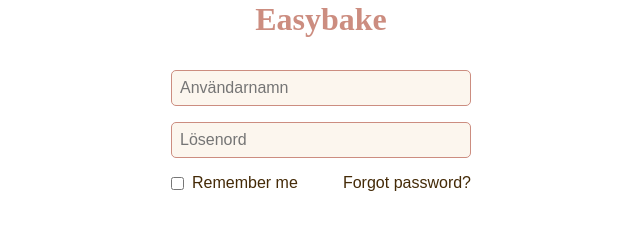
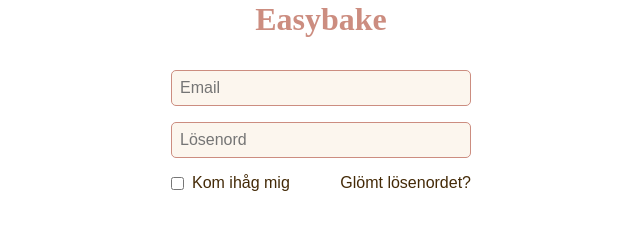
Before and after one commit to dylanR96/syntax-squad, a React (Vite) app in the folder frontend/: page / in a window 1280 px wide. Shown: the part 251-493 px from the top of the page, without its empty margins (319-959 px from the left). Built offline with nearby package versions, Linux system fonts and the light colour scheme; a web font is replaced by a local one.

Commit message:
Added basic login functionality

```diff
--- a/frontend/src/pages/Login/Login.tsx
+++ b/frontend/src/pages/Login/Login.tsx
@@ -1,30 +1,83 @@
+import { useState } from "react";
 import "./Login.css";
 import logo from "../../assets/images/easybakelogo.svg";
 import facebook from "../../assets/images/facebook.svg";
 import google from "../../assets/images/google.svg";
 import x from "../../assets/images/x.svg";
 import dottedLine from "../../assets/images/dotted-line.svg";
-import { Link } from "react-router-dom";
+import { useNavigate, Link } from "react-router-dom";
 
 // Bättre namn på css klasser
 
 const Login = () => {
+  const [email, setEmail] = useState("");
+  const [password, setPassword] = useState("");
+  const [error, setError] = useState<string | null>(null);
+  const navigate = useNavigate();
+
+  const handleLogin = async (e: React.FormEvent) => {
+    e.preventDefault();
+
+    setError(null);
+    try {
+      const response = await fetch(
+        "https://i1g1r4ighf.execute-api.eu-north-1.amazonaws.com/customer/login",
+        {
+          method: "POST",
+          headers: {
+            "Content-Type": "application/json",
+          },
+          body: JSON.stringify({ email, password }),
+        }
+      );
+
+      if (!response.ok) {
+        throw new Error("Login failed. Please check your credentials.");
+      }
+
+      const data = await response.json();
+
+      // Kanske finns bättre sätt?
+      // For higher security, many modern apps use sessionStorage or localStorage on the client and store session tokens in memory on the server for short-lived access.
+      // Cookies set by the backend (e.g., via Set-Cookie headers) allow more secure options like HttpOnly, which is not available to client-side scripts.
+      // Consider moving token handling to the backend for higher security.
+      document.cookie = `userToken=${
+        data.token
+      }; path=/; secure; samesite=strict; max-age=${7 * 24 * 60 * 60}`;
+
+      navigate("/home");
+    } catch (err) {
+      if (err instanceof Error) {
+        setError(err.message);
+      } else {
+        setError("An unexpected error occurred.");
+      }
+    }
+  };
+
   return (
     <main className="main-login">
       <section className="login">
         <img src={logo} alt="Easybake logo" />
         <h1 className="login__title">Easybake</h1>
-        <form className="login-form" action="">
+        <form className="login-form" onSubmit={handleLogin}>
           <input
             className="login-form__input"
-            type="text"
-            placeholder="Användarnamn"
+            type="email"
+            placeholder="Email"
+            value={email}
+            onChange={(e) => setEmail(e.target.value)}
           />
           <input
             className="login-form__input"
             type="password"
             placeholder="Lösenord"
+            value={password}
+            onChange={(e) => setPassword(e.target.value)}
           />
+
+          {/* Byt ut mot toast */}
+          {error && <p className="login-form__error">{error}</p>}
           <div className="login-form__help">
             <label className="login-form__checkbox-label" htmlFor="checkbox">
               <input
@@ -32,9 +85,9 @@ const Login = () => {
                 type="checkbox"
                 id="checkbox"
               />
-              Remember me
+              Kom ihåg mig
             </label>
-            <p className="login-form__forgot-password">Forgot password?</p>
+            <p className="login-form__forgot-password">Glömt lösenordet?</p>
           </div>
           <button className="login-form__button" type="submit">
             Logga in
```
